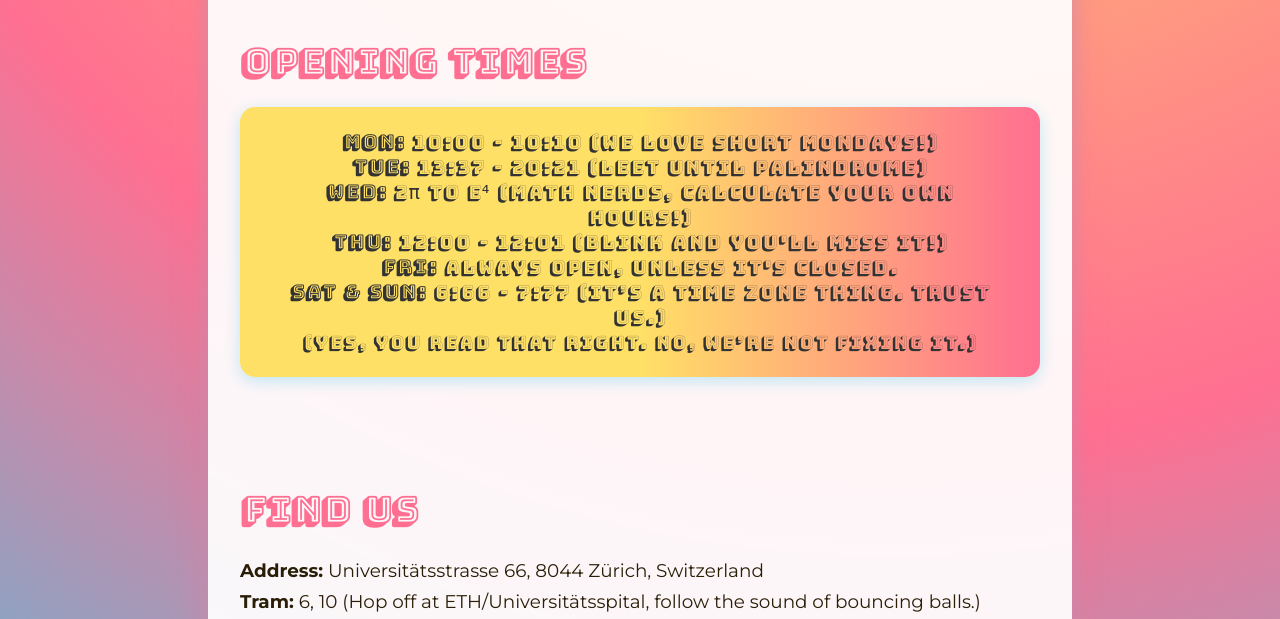
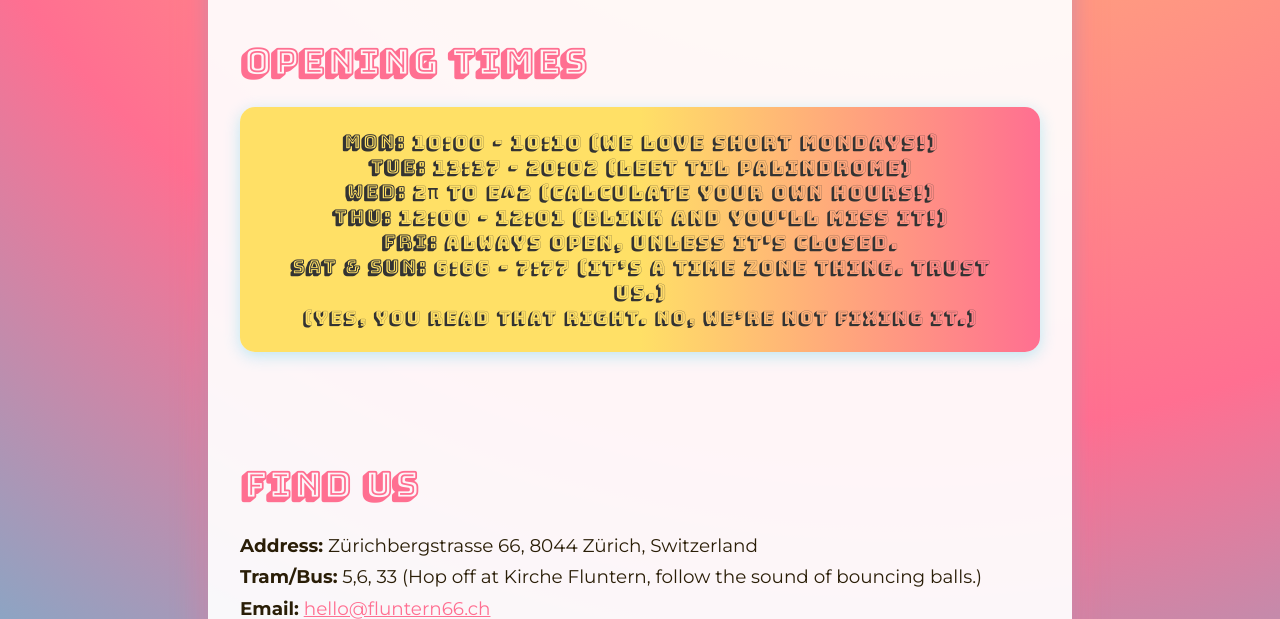
Before and after one commit to qosmonaut/fluntern-66, a plain HTML site: page index.html in a window 1280 px wide. Shown: the part 835-1454 px from the top of the page. Drawn offline with Linux system fonts and the light colour scheme.

Commit message:
Update index.html
Page updates

```diff
--- a/index.html
+++ b/index.html
@@ -226,8 +226,8 @@
     <h2 id="hours">Opening Times</h2>
     <div class="funny-hours" id="hoursBox" title="Click me for a secret!">
       <b>Mon:</b> 10:00 - 10:10 (We love short Mondays!)<br>
-      <b>Tue:</b> 13:37 - 20:21 (Leet until palindrome)<br>
-      <b>Wed:</b> 2π to e⁴ (Math nerds, calculate your own hours!)<br>
+      <b>Tue:</b> 13:37 - 20:02 (Leet til palindrome)<br>
+      <b>Wed:</b> 2π to e^2 (Calculate your own hours!)<br>
       <b>Thu:</b> 12:00 - 12:01 (Blink and you'll miss it!)<br>
       <b>Fri:</b> Always open, unless it's closed.<br>
       <b>Sat & Sun:</b> 6:66 - 7:77 (It’s a time zone thing. Trust us.)<br>
@@ -240,8 +240,8 @@
     </div>
     <h2 id="findus">Find Us</h2>
     <p class="about">
-      <b>Address:</b> Universitätsstrasse 66, 8044 Zürich, Switzerland<br>
-      <b>Tram:</b> 6, 10 (Hop off at ETH/Universitätsspital, follow the sound of bouncing balls.)<br>
+      <b>Address:</b> Zürichbergstrasse 66, 8044 Zürich, Switzerland<br>
+      <b>Tram/Bus:</b> 5,6, 33 (Hop off at Kirche Fluntern, follow the sound of bouncing balls.)<br>
       <b>Email:</b> <a href="mailto:hello@fluntern66.ch" style="color:#ff6f91;text-decoration:underline;">hello@fluntern66.ch</a><br>
       <b>Instagram:</b> <a href="https://instagram.com/fluntern66" target="_blank" style="color:#3ec9e6;text-decoration:underline;">@fluntern66</a>
     </p>
```
